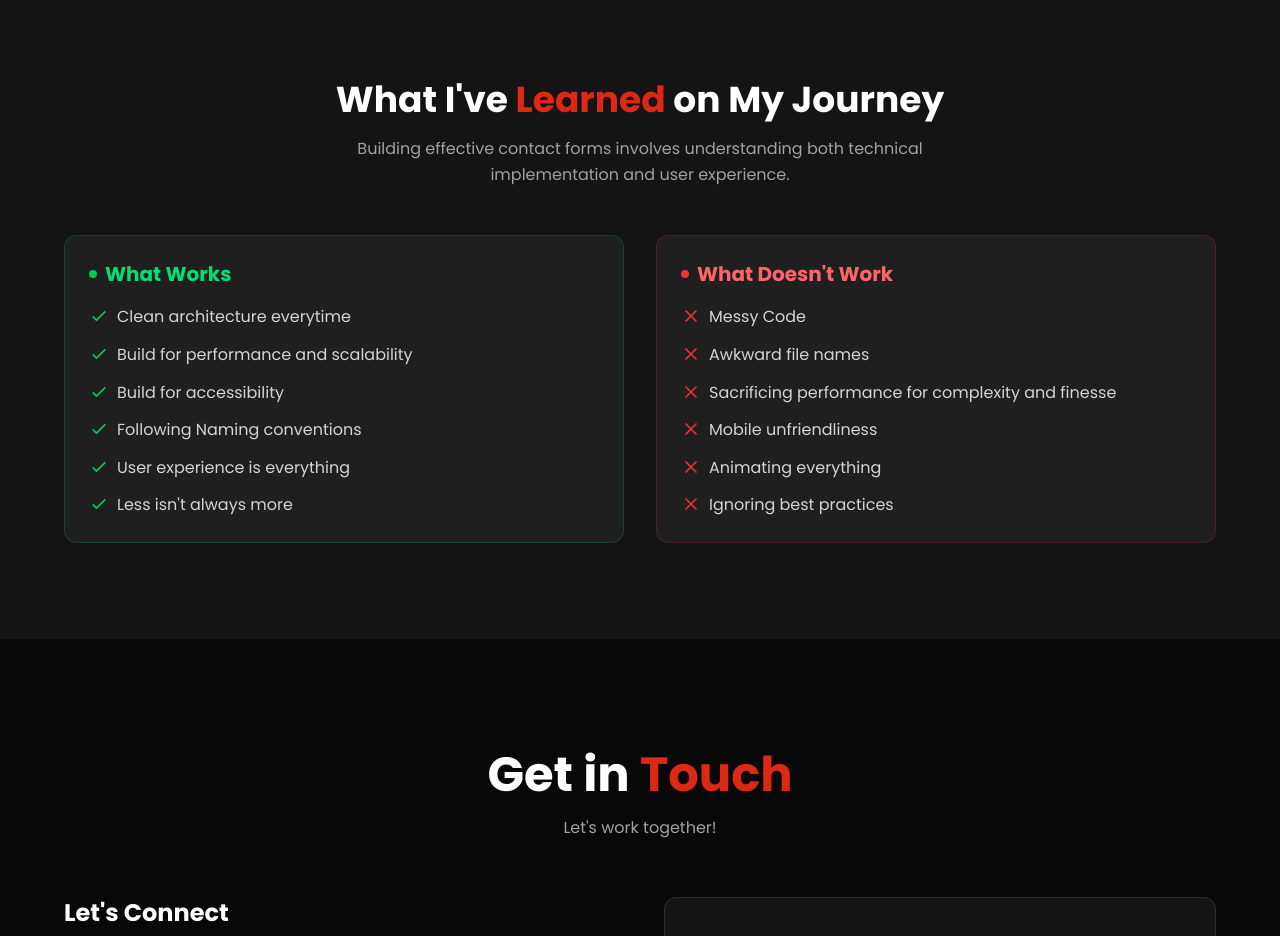
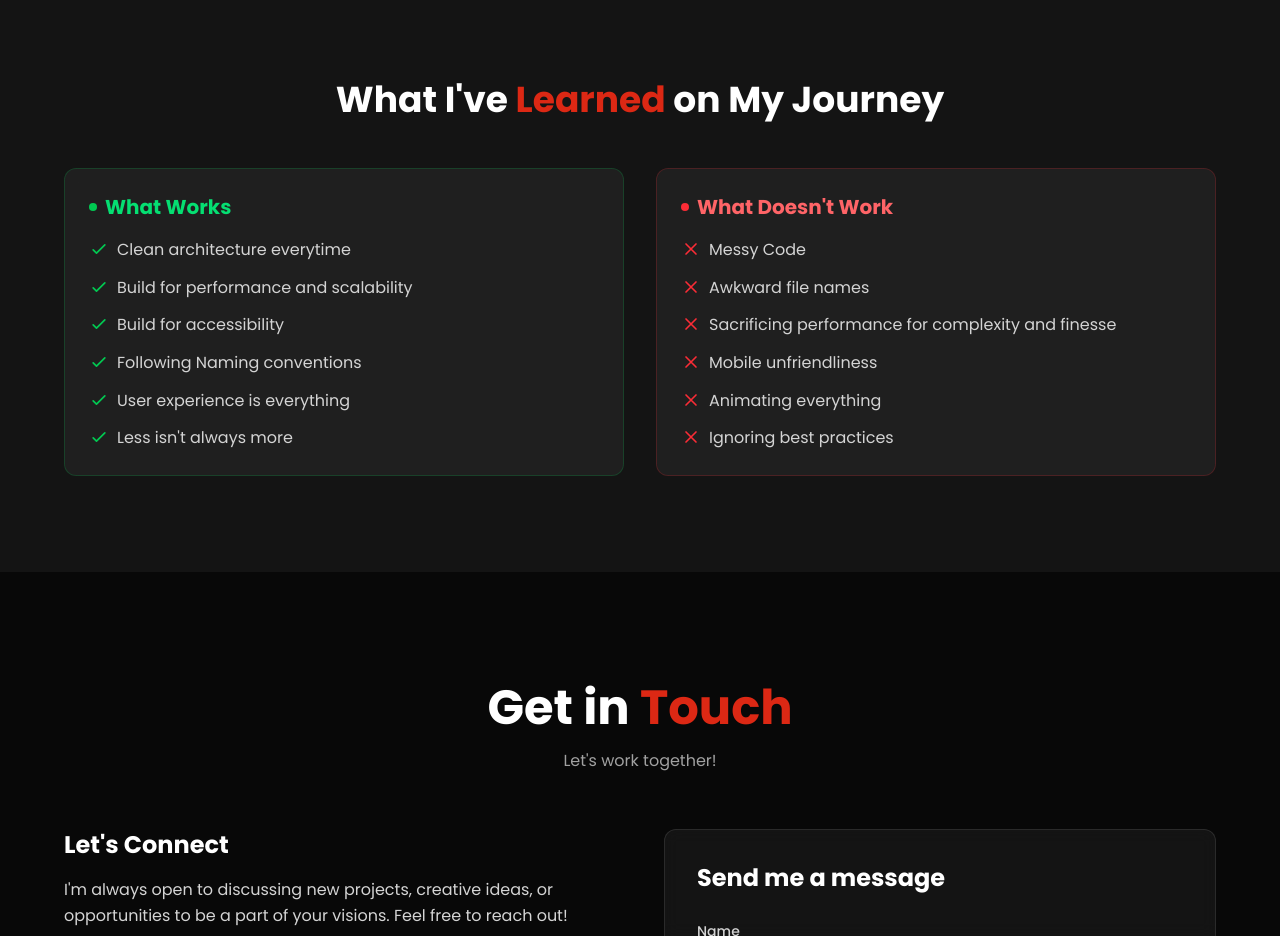
Before and after one commit to theayodeji/deji-portfolio, a React (Vite) app: page / in a window 1280 px wide. Shown: the part 3140-4076 px from the top of the page. Built offline with nearby package versions, Linux system fonts and the light colour scheme.

Commit message:
Removed unnecessary p tag

```diff
--- a/src/pages/WhatILearned.jsx
+++ b/src/pages/WhatILearned.jsx
@@ -25,9 +25,6 @@ const WhatILearned = () => {
         <h3 className="text-3xl md:text-4xl font-bold text-white mb-4">
           What I've <span className="text-primary-500">Learned</span> on My Journey
         </h3>
-        <p className="text-neutral-400 max-w-2xl mx-auto">
-          Building effective contact forms involves understanding both technical implementation and user experience.
-        </p>
       </div>
 
       <div className="grid grid-cols-1 md:grid-cols-2 gap-8">
```
